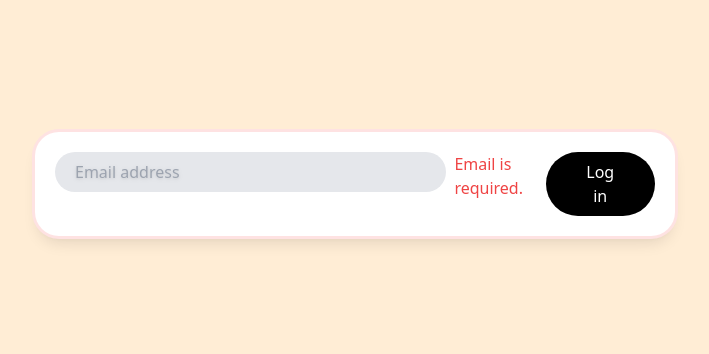
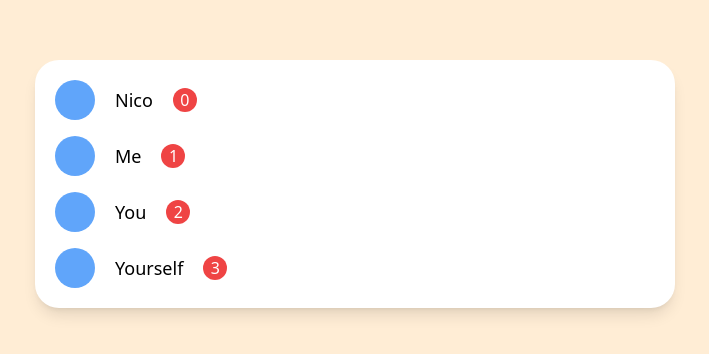
Before and after one commit to cornchiplick/carrot-market-reloaded, a Next.js app: page / in a window 1280 px wide. Shown: the part 216-570 px from the top of the page, without its empty margins (285-994 px from the left). Built offline with nearby package versions, Linux system fonts and the light colour scheme.

Commit message:
Feat: 새 컴포넌트 init

```diff
--- a/app/page.tsx
+++ b/app/page.tsx
@@ -6,34 +6,23 @@ export default function Home() {
       h-screen flex items-center justify-center p-5"
     >
       <div
-        className="bg-white shadow-lg p-5 rounded-3xl w-full max-w-screen-sm flex
-        flex-col md:flex-row gap-2 *:outline-none
-        has-[:invalid]:ring-red-100
-        ring ring-transparent transition-shadow"
+        className="bg-white shadow-lg p-5
+        rounded-3xl w-full max-w-screen-sm flex
+        flex-col gap-4"
       >
-        <input
-          className="w-full rounded-full h-10
-            bg-gray-200 pl-5 ring
-            ring-transparent focus:ring-green-500
-            focus:ring-offset-2 transition-shadow
-            placeholder:drop-shadow invalid:focus:ring-red-500 peer
+        {["Nico", "Me", "You", "Yourself"].map((person, index) => (
+          <div
+            key={index}
+            className="flex items-center gap-5
             "
-          type="text"
-          required
-          placeholder="Email address"
-        />
-        <span className="text-red-500 font-medium hidden peer-invalid:block">
-          Email is required.
-        </span>
-        <button
-          className="text-white py-2
-          rounded-full active:scale-90
-          transition-transform font-medium
-          md:px-10 bg-black
-          "
-        >
-          Log in
-        </button>
+          >
+            <div className="size-10 bg-blue-400 rounded-full" />
+            <span className="text-lg font-medium">{person}</span>
+            <div className="size-6 bg-red-500 text-white flex items-center justify-center rounded-full">
+              <span>{index}</span>
+            </div>
+          </div>
+        ))}
       </div>
     </main>
   );
```
